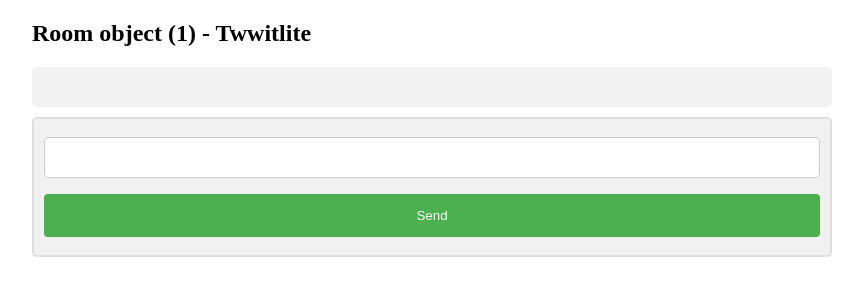
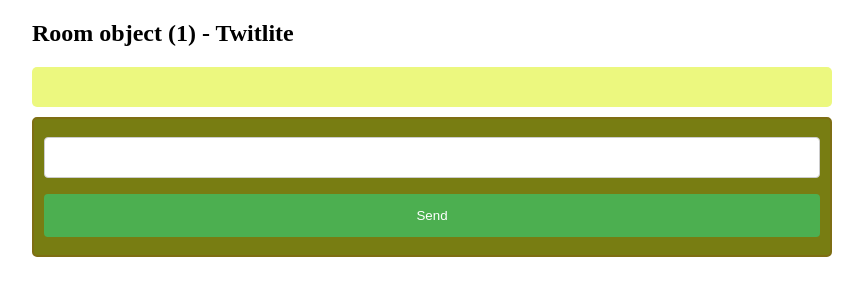
Before and after one commit to Peterbamidele/ChatApp-Appication, a Django app: template templates/room.html in a window 1280 px wide. Shown: the top 300 px of the page, without its empty margins (208-1071 px from the left). Run offline with Django 3.2, Linux system fonts and the light colour scheme; the template is opened without the code that fills it: values that come from a table or form of the project are taken from there, others are empty; data comes from the database, SQL or seed files in the repository; both versions use the stored data as it was after the commit; some libraries are stand-ins or nearby versions.

Commit message:
styling added

```diff
--- a/templates/room.html
+++ b/templates/room.html
@@ -10,16 +10,16 @@
 }
 
 .container {
-  border: 2px solid #dedede;
-  background-color: #f1f1f1;
+  border: 2px solid #7E6E13;
+  background-color: #787d12;
   border-radius: 5px;
   padding: 10px;
   margin: 10px 0;
 }
 
 .darker {
-  border-color: #ccc;
-  background-color: #ddd;
+  border-color: #C8DF52
+  background-color: #FEDE00;
 }
 
 .container::after {
@@ -56,7 +56,7 @@
 </head>
 <body>
 
-<h2>{{room}} - Twwitlite</h2>
+<h2>{{room}} - Twitlite</h2>
 
 <div id="display">
 
@@ -121,7 +121,7 @@
 
     div {
     border-radius: 5px;
-    background-color: #f2f2f2;
+    background-color: #ECF87F;
     padding: 20px;
     }
     </style>
```
Also changed, not shown: templates/home.html (+4 -4 lines), db.sqlite3.
